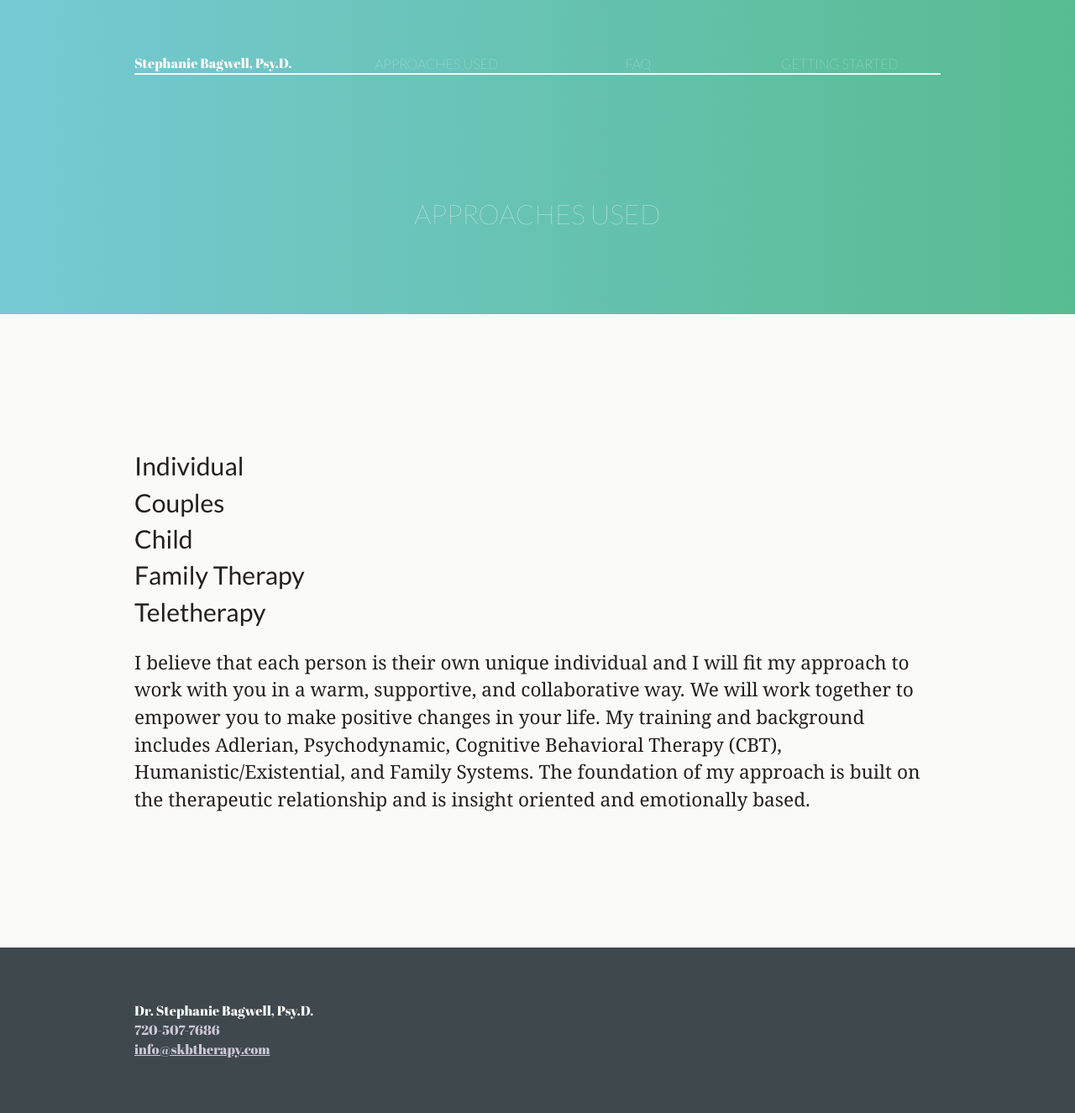
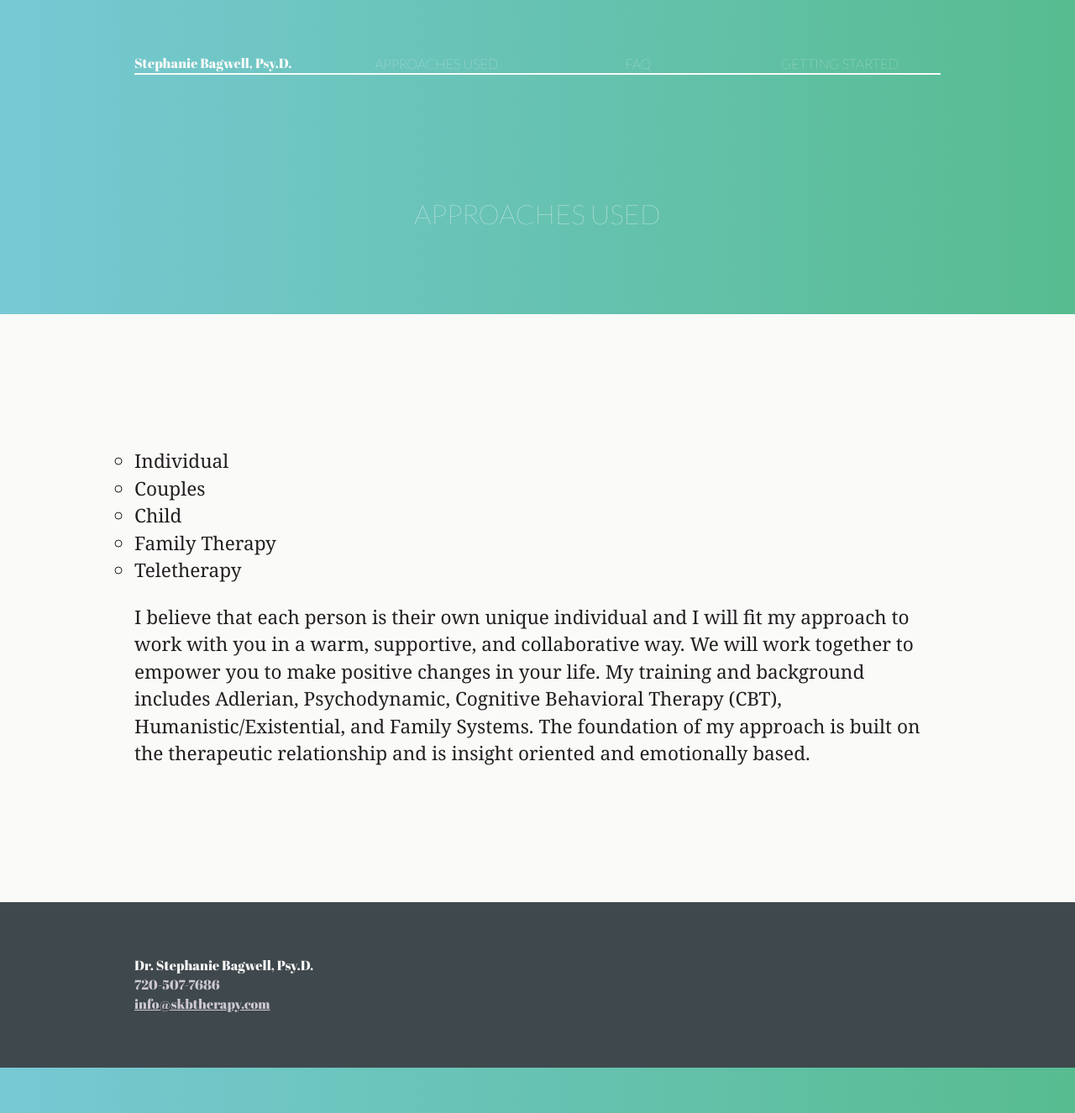
Before and after one commit to billHinderman/steph-jekyll, a Jekyll site: the page built from approaches.md, in a window 1280 px wide. Shown: the whole page at 84% size. Built offline with Jekyll 4.4.1, drawn with Linux system fonts in a browser that asks for light colours; some web fonts are replaced.

Commit message:
UL style

```diff
--- a/_sass/_content.scss
+++ b/_sass/_content.scss
@@ -35,8 +35,7 @@
 }
 
 .page-content ul {
-  font-family: $helvetica;
-  font-size: 1.885333333*$em;
+  list-style-type: circle
 }
 
 .image-holder {
@@ -56,7 +55,3 @@
 .color-cotton {
   color: darken($cotton, 7%);
 }
-
-.faq-list {
-  list-style-type: circle
-}
```
